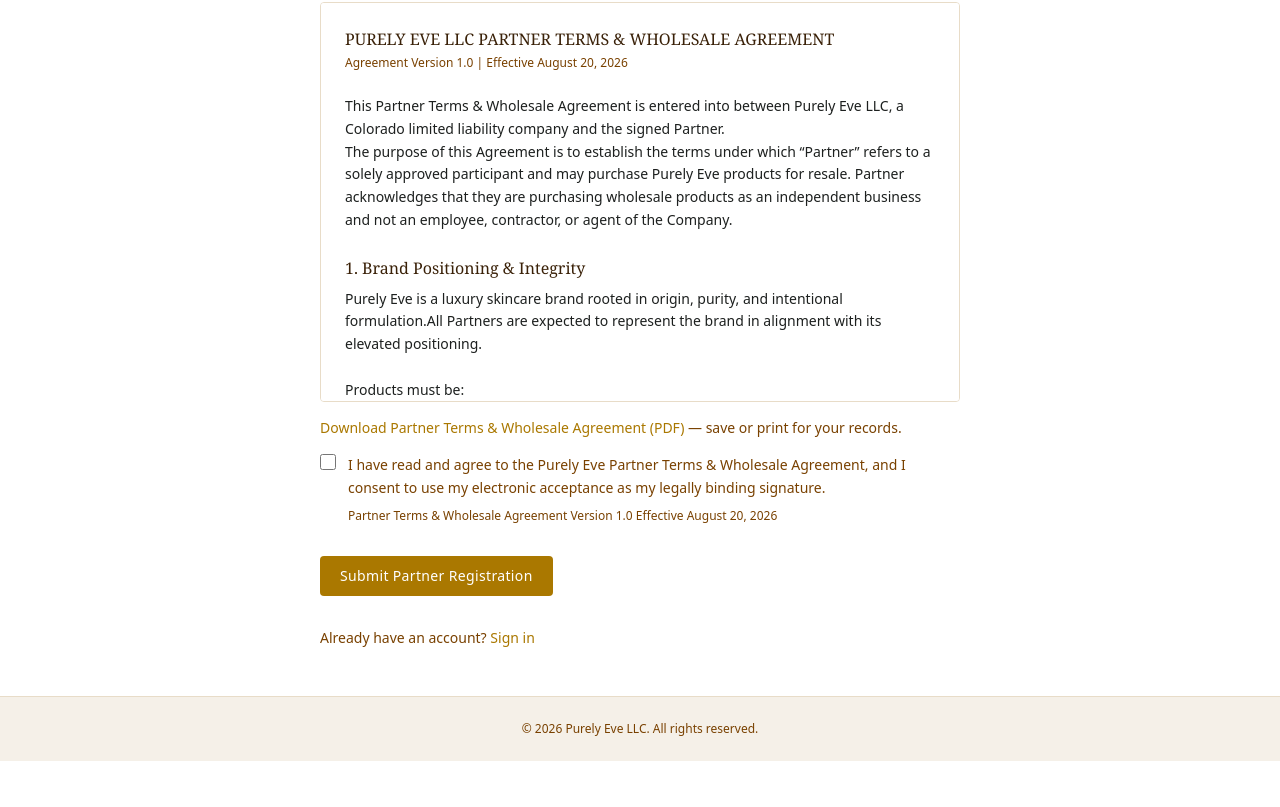
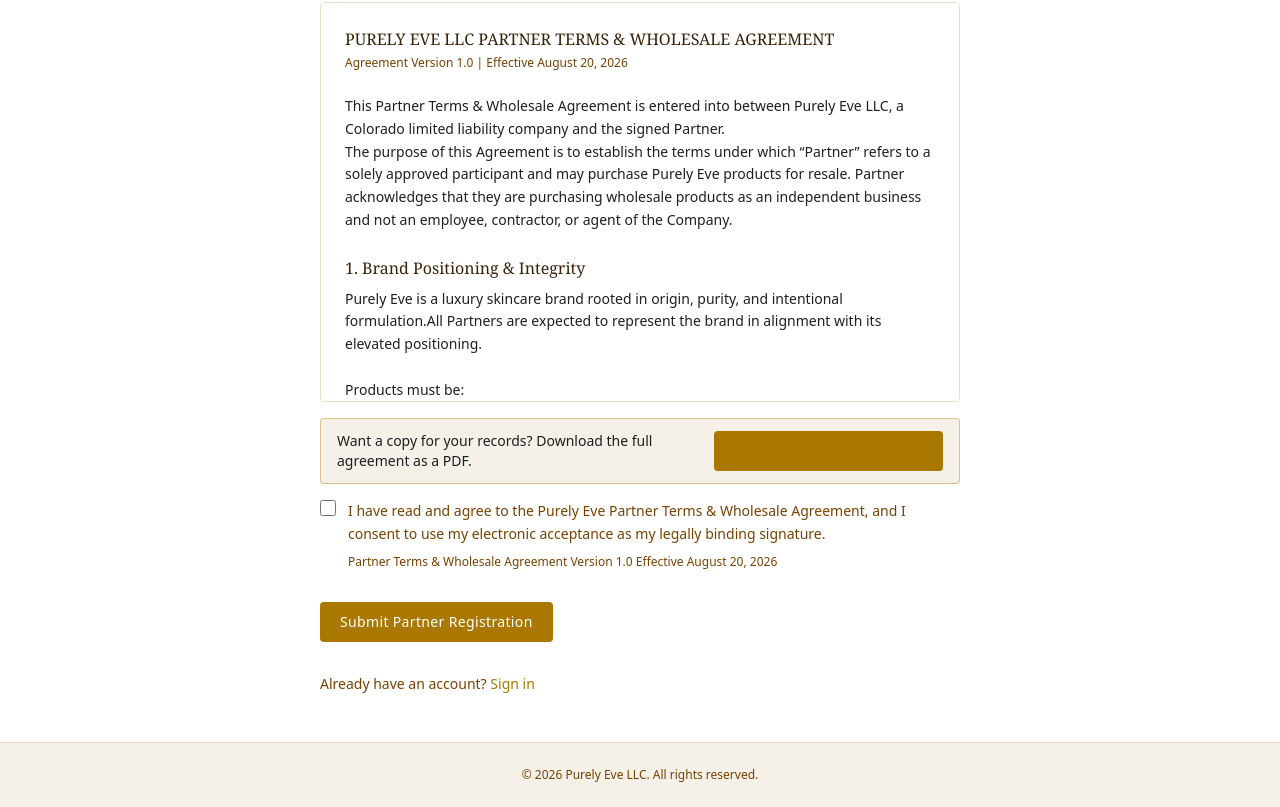
Before and after one commit to purelyeve/partner, a Next.js app: page /register in a window 1280 px wide. Shown: the part 2039-2846 px from the top of the page. Before the commit the page ends 2800 px from the top, so only its background shows below. Built offline with nearby package versions, Linux system fonts and the light colour scheme.

Commit message:
Fix download error

```diff
--- a/src/app/register/page.tsx
+++ b/src/app/register/page.tsx
@@ -174,12 +174,19 @@
 
             <AgreementDocument />
 
-            <p className="text-sm">
-              <a href="/agreement/pdf" download>
-                Download Partner Terms & Wholesale Agreement (PDF)
+            <div className="border border-pe-gold/40 bg-pe-cream rounded-sm px-4 py-3 flex flex-col sm:flex-row sm:items-center sm:justify-between gap-3">
+              <p className="text-sm text-pe-charcoal">
+                Want a copy for your records? Download the full agreement as a PDF.
+              </p>
+              <a
+                href="/agreement/pdf"
+                target="_blank"
+                rel="noopener noreferrer"
+                className="inline-flex items-center justify-center px-5 py-2.5 text-sm tracking-wide rounded-sm bg-pe-gold text-white hover:bg-pe-brown no-underline shrink-0"
+              >
+                Download agreement (PDF)
               </a>
-              <span className="text-pe-brown"> — save or print for your records.</span>
-            </p>
+            </div>
 
             <div className="flex gap-3 items-start">
               <input
--- a/src/middleware.ts
+++ b/src/middleware.ts
@@ -7,6 +7,8 @@
   '/forgot-password',
   '/reset-password',
   '/auth/callback',
+  '/agreement/pdf',
+  '/pay',
 ]
 
 export async function middleware(request: NextRequest) {
```
